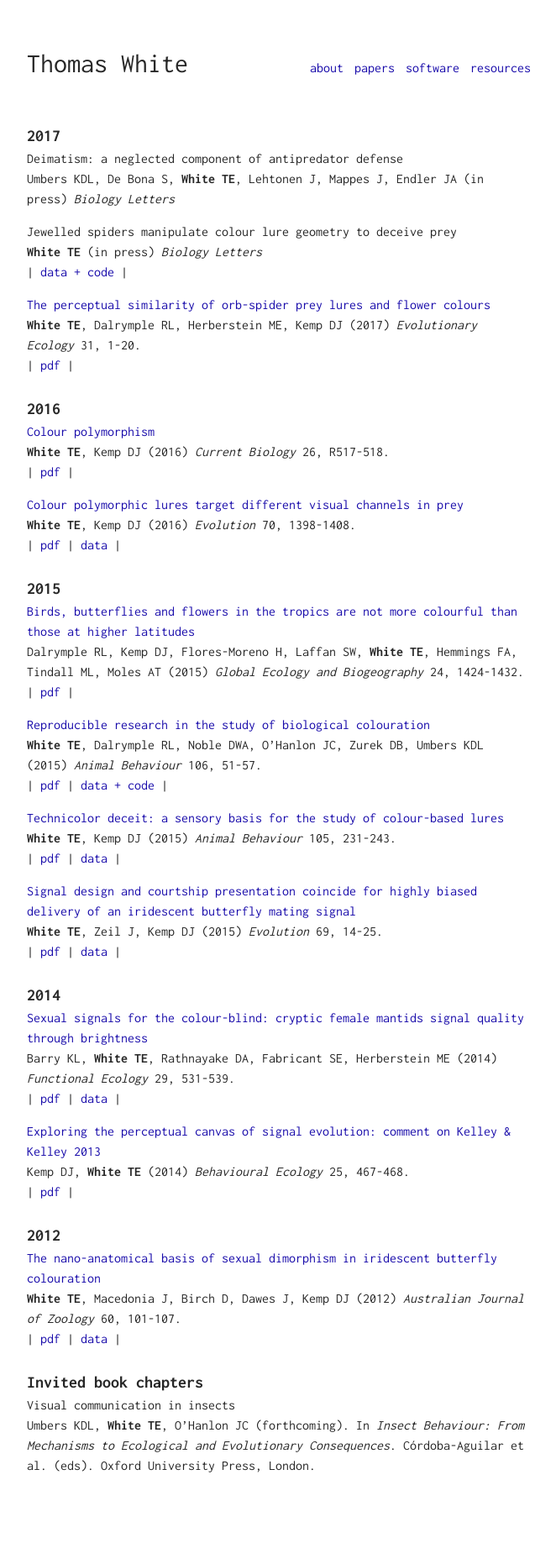
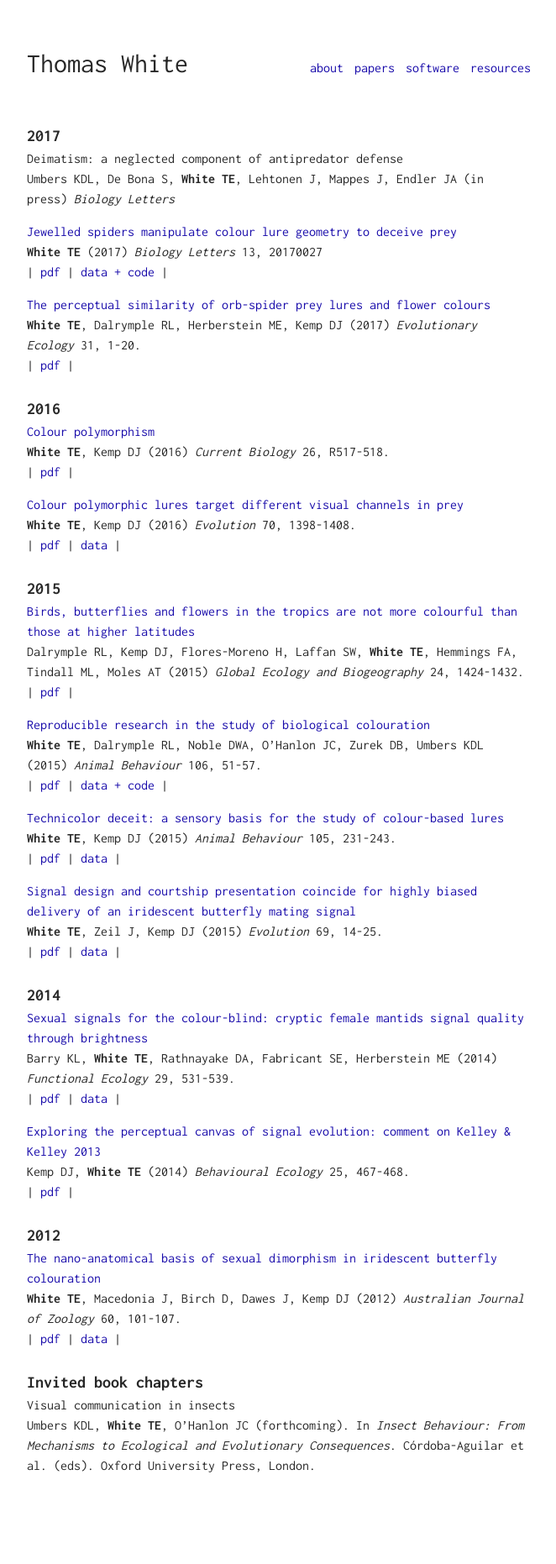
Before and after one commit to thomased/thomased.github.io, a Jekyll site: the page built from papers/index.md, in a window 1280 px wide. Shown: the whole page at 84% size, without its empty margins (308-970 px from the left). Built offline with Jekyll 4.4.1, drawn with Linux system fonts in a browser that asks for light colours; our own code applies the rules of GitHub Pages for plain Markdown files.

Commit message:
Spider paper

```diff
--- a/papers/index.md
+++ b/papers/index.md
@@ -7,9 +7,9 @@ layout: post
 Deimatism: a neglected component of antipredator defense
 Umbers KDL, De Bona S, **White TE**, Lehtonen J, Mappes J, Endler JA (in press) _Biology Letters_
 
-Jewelled spiders manipulate colour lure geometry to deceive prey
-**White TE** (in press) _Biology Letters_
-| [data + code](https://github.com/thomased/ms_spiderpattern) |
+[Jewelled spiders manipulate colour lure geometry to deceive prey](http://dx.doi.org/10.1098/rsbl.2017.0027)
+**White TE** (2017) _Biology Letters_ 13, 20170027
+| [pdf]({{ site.url }}/docs/white_2017_jewelled_spiders_manipulate_lure_geometry.pdf) | [data + code](https://github.com/thomased/ms_spiderpattern) |
 
 [The perceptual similarity of orb-spider prey lures and flower colours](http://dx.doi.org/10.1007%2Fs10682-016-9876-x)
 **White TE**, Dalrymple RL, Herberstein ME, Kemp DJ (2017) _Evolutionary Ecology_ 31, 1-20.
```
Also changed, not shown: 1 other file.
